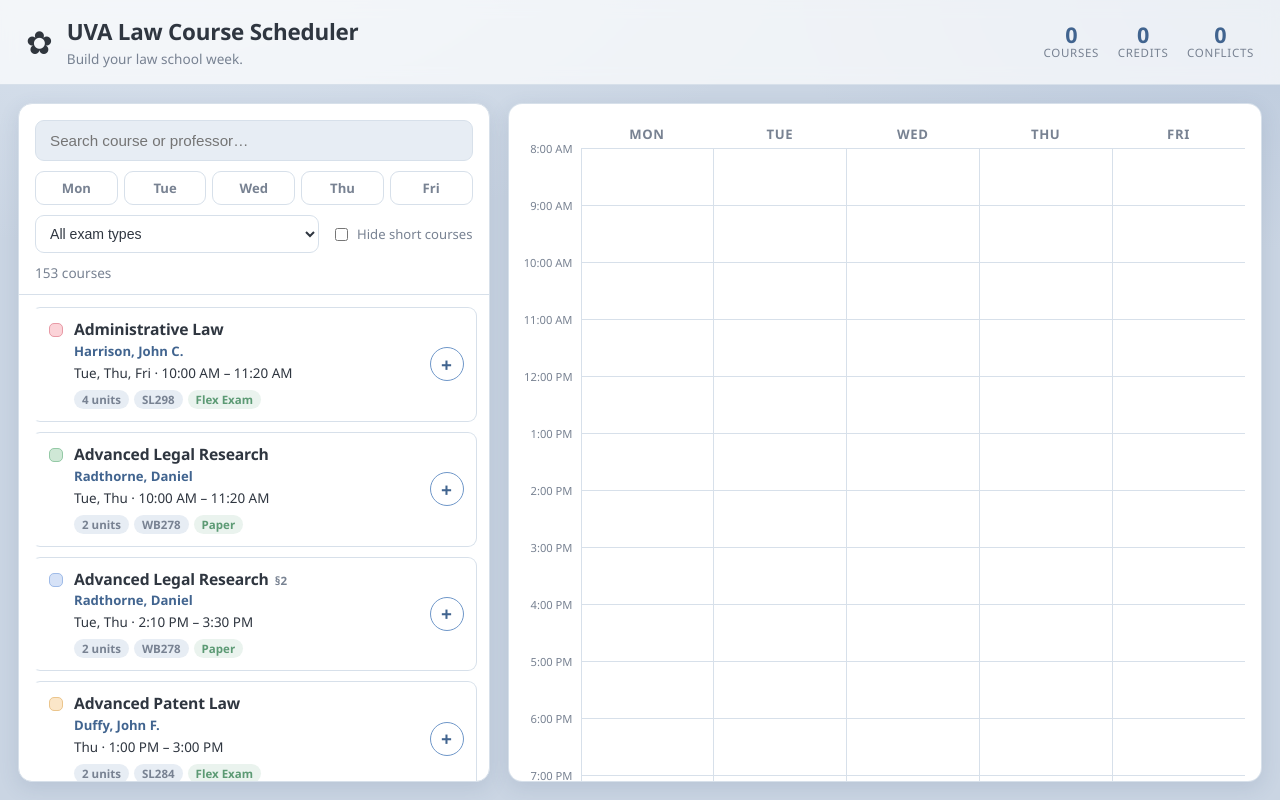
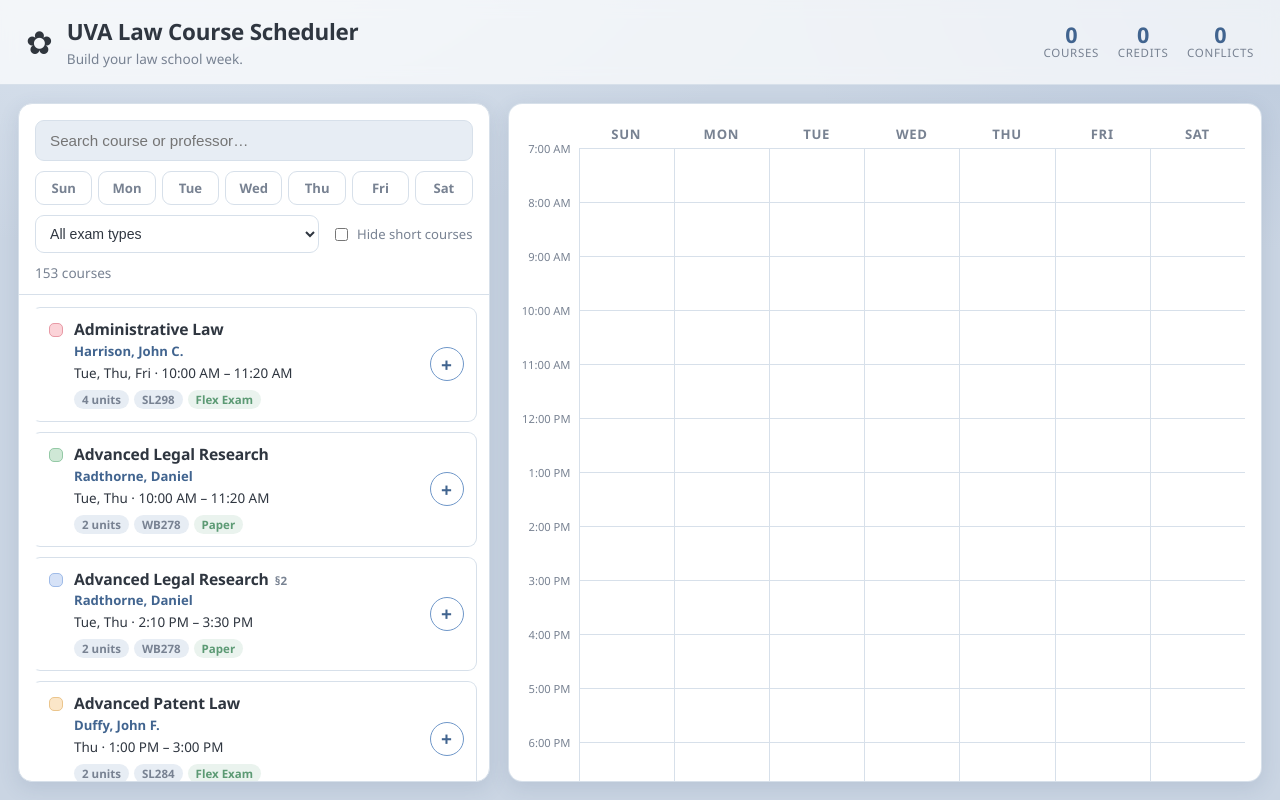
Before and after one commit to daiaun003/lawschoolscheduler, a React (Vite) app: page / in a window 1280 px wide. Built offline with nearby package versions, Linux system fonts and the light colour scheme.

Commit message:
Expand calendar to full Sun-Sat week, 7am-9:30pm
Includes weekend meetings (e.g. Investigating Presidents on Sat, Ethical
Values seminar on Sun) that were previously dropped from the Mon-Fri grid.

Co-Authored-By: Claude Opus 4.8 <noreply@anthropic.com>

```diff
--- a/src/App.css
+++ b/src/App.css
@@ -298,7 +298,7 @@
 }
 .cal-grid {
   display: grid;
-  grid-template-columns: 56px repeat(5, 1fr);
+  grid-template-columns: 54px repeat(7, 1fr);
   gap: 0;
 }
 .cal-colhead {
--- a/src/components/WeeklyCalendar.jsx
+++ b/src/components/WeeklyCalendar.jsx
@@ -2,18 +2,10 @@ import { DAYS } from '../data/courses'
 import { fmtTime, packDay } from '../utils/schedule'
 import CalendarBlock from './CalendarBlock'
 
-const DAY_START = 8 * 60 // 8:00 AM
-const DAY_END = 21 * 60 + 30 // 9:30 PM
-const PX_PER_MIN = 0.95
+const DAY_START = 7 * 60 // 7:00 AM
+const DAY_END = 21 * 60 + 30 // 9:30 PM (a couple of evening classes run past 9)
+const PX_PER_MIN = 0.9
 const HEIGHT = (DAY_END - DAY_START) * PX_PER_MIN
-
-const DAY_LABEL = {
-  Mon: 'Monday',
-  Tue: 'Tuesday',
-  Wed: 'Wednesday',
-  Thu: 'Thursday',
-  Fri: 'Friday',
-}
 
 export default function WeeklyCalendar({ courses, conflicts, onRemove }) {
   // Hour grid lines from 8 AM to 9 PM.
--- a/src/data/courses.js
+++ b/src/data/courses.js
@@ -7,7 +7,7 @@ export const COURSES = raw.map((c) => ({
   color: colorFor(c.id),
 }))
 
-export const DAYS = ['Mon', 'Tue', 'Wed', 'Thu', 'Fri']
+export const DAYS = ['Sun', 'Mon', 'Tue', 'Wed', 'Thu', 'Fri', 'Sat']
 
 // Distinct exam-type "kinds" for filtering. The raw examType field is free
 // text (e.g. "Flex Exam: 80%..."), so we bucket by leading keyword.
```
